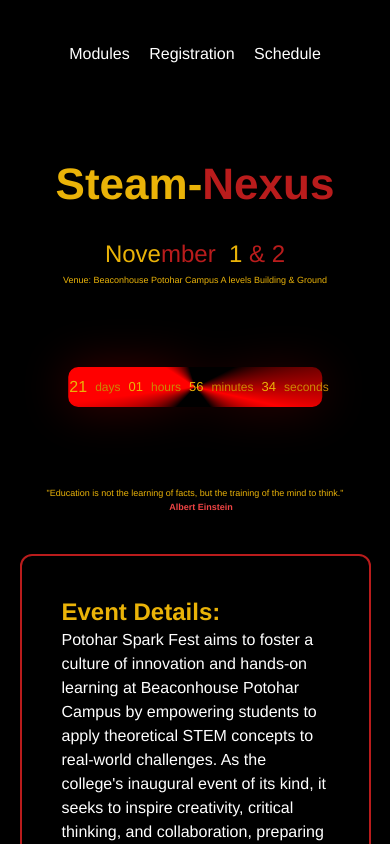
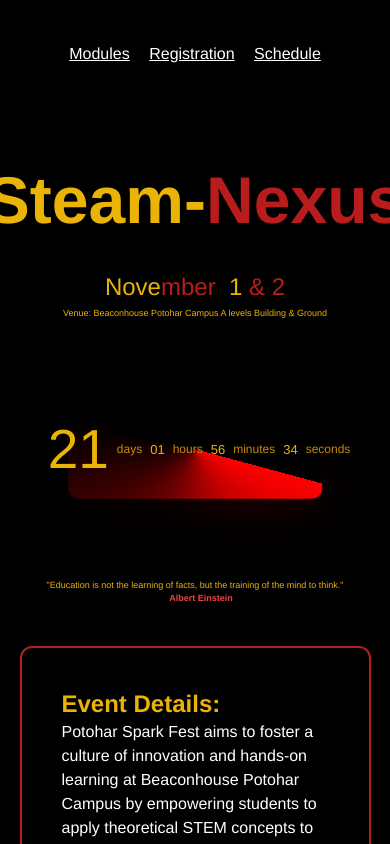
Before and after one commit to sKzAy/steam-nexus, a Next.js app: page / in a window 390 px wide. Shown: the top 844 px of the page. Built offline with nearby package versions, Linux system fonts and the light colour scheme.

Commit message:
step by step

```diff
--- a/app/globals.css
+++ b/app/globals.css
@@ -91,13 +91,13 @@
   display: flex;
   justify-content: center;
   align-items: center;
-  /* padding: 20px; */
+  font-size: 5cap;
 }
 .card::after, .card::before{
   content: "";
   height: 100%;
   width: 100%;
-  background-image:conic-gradient(from var(--angle),red,black,black,black,red,red,black,black,black,red);
+  background-image:conic-gradient(from var(--angle),red,black,black);
   position:absolute;
   top: 50%;
   left: 50%;
@@ -132,11 +132,11 @@
   width: fit-content;
 }
 .main-p1{
-  font-size:4cap;
+  font-size:6cap;
   font-weight: bolder;
 }
 .main-p2{
-    font-size:4cap;
+    font-size:6cap;
     font-weight: bolder;
 }
 .mod-div,.details-div{
--- a/components/Navbar.js
+++ b/components/Navbar.js
@@ -7,9 +7,9 @@
         <nav className='flex1'>
             <div className='ul-cont'>
                 <ul className='ul-div'>
-                    <li><a href='#modules'>Modules</a></li>
-                    <li> <a href="#registration">Registration</a></li>
-                    <li><a href="">Schedule</a></li>
+                    <li><a className='underline hover:underline-offset-4 hover:font-extrabold' href='#modules'>Modules</a></li>
+                    <li> <a className='underline hover:underline-offset-4 hover:font-extrabold' href="#registration">Registration</a></li>
+                    <li><a className='underline hover:underline-offset-4 hover:font-extrabold' href="">Schedule</a></li>
                 </ul>
             </div>
         </nav>
```
